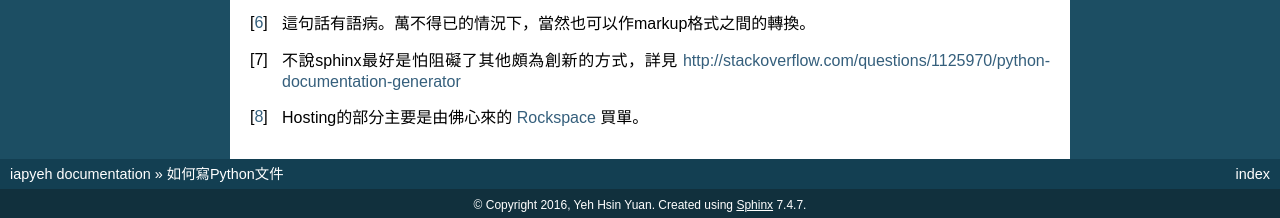
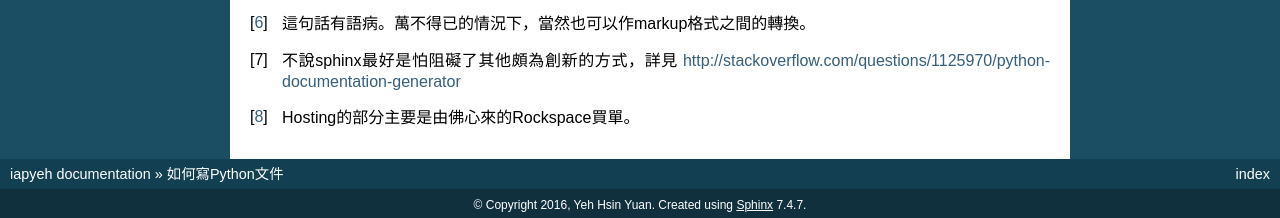
Before and after one commit to iapyeh/iapyeh, a Sphinx documentation site: the page built from docs/blogs/technical/how2pydocs.rst, in a window 1280 px wide and 900 px high, scrolled down 7919 px. Shown: the part 679-897 px from the top of the window. Built offline with Sphinx 7.4.7, drawn with Linux system fonts in a browser that asks for light colours; some of the changed lines change nothing that is shown.

Commit message:
Google Docs reST Editor@2016-12-11 15:31:1

```diff
--- a/docs/blogs/technical/how2pydocs.rst
+++ b/docs/blogs/technical/how2pydocs.rst
@@ -83,7 +83,7 @@
 這是一個在javascript程式碼當中，為JSDocs文件產生器而標注的註解。函式的參數是用＠param標注，而上面的Python案例中則使用Args:逐行標記。這個案例取自\ |LINK6|\ 。這種標注的差異並不是Javascript與Python的語言差異，而是這份文件的目的是為了能用JSDoc文件產生器從程式碼產生API文件。換言之，如果你將來預備讓Sphinx替你的javascript產生文件，你也可以在Javascript程式碼當中使用Sphinx可以接受的標注方式，然後由Sphinx產生API文件\ [#F4]_\ 。
 
 
-..  Note::
+.. Note::
 
     如果把Sphinx處理API文件的過程說的更詳細一點，關於意義標注的風格，並不是由Sphinx的核心功能直接處理的，而是由擴充功能先作前處理，把這些註解內容轉換成reStructuredText相對應的標注，然後再由Sphinx作處理，這種流程設計可以讓Sphinx的核心單純化也更彈性化\ [#F5]_\ 。
 
@@ -109,13 +109,12 @@
 到此，你應該已經了解要寫Python的文件，你必須學會兩件事：
 
 #. reStructuredText的格式要怎麼寫。
-
 #. 如果你負責寫程式的話，還要知道Style Guide的規則是什麼。
 
 如果研發團隊能作做到這兩件事情，剩下的就是Sphinx的事了。
 
 
-..  Tip::
+.. Tip::
 
     如果你使用IDE作開發，你的IDE可能有協助使用者使用某些特定風格（規格）寫API文件的功能，可以為你省下不少心力。但身為工程師，你需知道IDE提供給你的風格是哪一種，適用於哪一個文件產生器，並讓團隊成員使用相同的風格，避免將來產生轉檔失敗，必須重寫的問題。
 
@@ -133,7 +132,7 @@
 \ |IMG4|\
 
 
-..  Note::
+.. Note::
 
     在Github中，檔名以.rst結尾的reStructruedText檔案只能部分性的顯示，所以你在Github看到的.rst檔案內容會有點怪異，讀起來好像很多奇怪的符號，圖形大小也有點不協調。那是正常的現象。
 
@@ -157,13 +156,9 @@
 本文並不是reStructuredText的教學，在此僅提供以下幾份相關文件給您參考：
 
 * reStructuredText是Docutils專案下發展出來的，\ |LINK10|\ 。
-
 * 如果覺得讀上面的規格很煩，可以看這一份濃縮版 \ |LINK11|\ 。
-
 * A ReStructuredText Primer的\ |LINK12|\ ，你可以看看reStructruedText長什麼樣子。
-
 * 如果上面的濃縮版還是很難讀，這裡還有\ |LINK13|\
-
 * 最完整的資訊在\ |LINK14|\
 
 .. _hd1b83d48586e1b393a624e28544946:
@@ -227,17 +222,13 @@
 用Google Docs寫文件有很多好處：
 
 #. Google Docs的協同作業、多人同時編輯、統計圖等功能也都可以利用。
-
 #. Google Docs有很多Add-on可以用，如果你要寫英文文件，Google Docs有拼字檢查，還有作英文Proof-Reading的Add-on可以使用，資源豐富。反觀Gitbook只能寫Markup，而Markup無法作拼字跟文法檢查，所以使用Google Docs寫文件會寫得比較好。
-
 #. 不需要學習Markup語法，就可以立刻上手。寫作的時候不會產生好不容易寫完懶得再修改的問題，可以鼓勵工程師邊做邊寫。
 
 GGeditor可以讓你做到：
 
 * 將段落、連結、表格、項目清單、圖形、註腳直接轉成reStructruedText
-
 * 在文件中呈現Admonition，Directive等模擬區塊，不必記憶成reStructruedText語法
-
 * 直接Commit到Github
 
 下圖為GGeditor插入各種Admonition的選取畫面
@@ -266,8 +257,6 @@
 \ |IMG10|\
 
 附註：這篇在RTD上的長篇大論，當然不是用reStructuredText雕刻出來的，而是用GGeditor轉換的，\ |LINK22|\ 。
-
-.. bottom of content
 
 
 .. |LINK1| raw:: html
@@ -348,7 +337,7 @@
 
 .. |LINK20| raw:: html
 
-    <a href="http://ggeditor.readthedocs.io/en/latest/ApiDoc.html" target="_blank">如何完成RTD要求的Github設定</a>
+    <a href="http://ggeditor.readthedocs.io/en/latest/how2Readthedocs.html" target="_blank">如何完成RTD要求的Github設定</a>
 
 .. |LINK21| raw:: html
 
@@ -369,7 +358,7 @@
 .. [#f5]  sphinxcontrib-napoleon - https://pypi.python.org/pypi/sphinxcontrib-napoleon
 .. [#f6]  這句話有語病。萬不得已的情況下，當然也可以作markup格式之間的轉換。
 .. [#f7]  不說sphinx最好是怕阻礙了其他頗為創新的方式，詳見 http://stackoverflow.com/questions/1125970/python-documentation-generator
-.. [#f8]  Hosting的部分主要是由佛心來的 `Rockspace <https://www.rackspace.com>`__ 買單。
+.. [#f8]  Hosting的部分主要是由佛心來的Rockspace買單。
 
 .. |IMG1| image:: static/how2pydocs_1.png
    :height: 421 px
```
